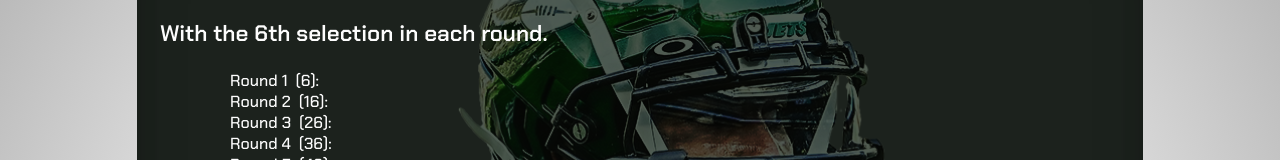
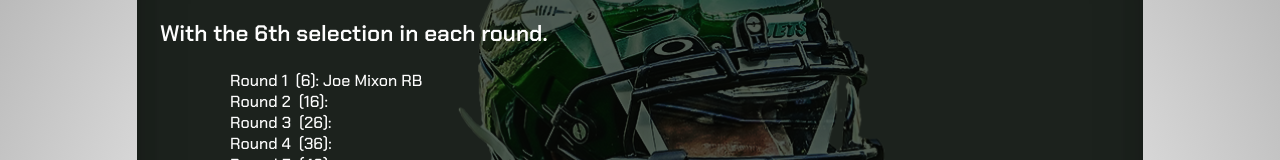
Before and after one commit to developerDaveD/2022-Fantasy-Football-Draft, a plain HTML site: page index.html in a window 1280 px wide. Shown: the part 134-294 px from the top of the page. Drawn offline with Linux system fonts and the light colour scheme.

Commit message:
First pick is in. Welcome Joe Mixon!

```diff
--- a/index.html
+++ b/index.html
@@ -17,7 +17,7 @@
          </div>
          <div class="selection-list">
             <ol>
-               <li>Round 1 &nbsp(6):</li>
+               <li>Round 1 &nbsp(6): Joe Mixon RB</li>
                <li>Round 2 &nbsp(16):</li>
                <li>Round 3 &nbsp(26):</li>
                <li>Round 4 &nbsp(36):</li>
```
